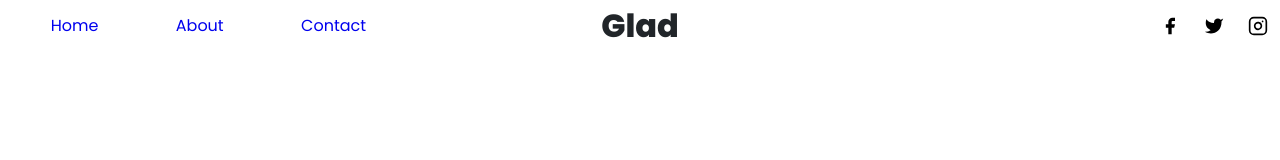
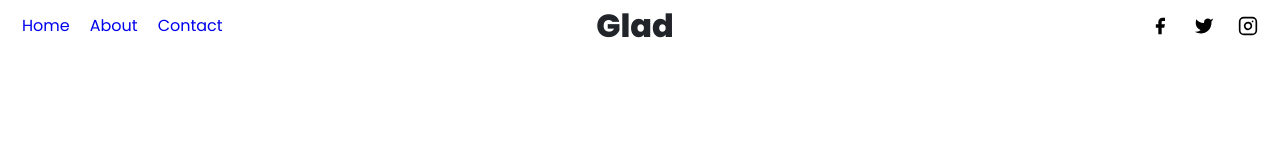
Before and after one commit to WebDevCode/glad-portfolio, a plain HTML site: page index.html in a window 1280 px wide. Drawn offline with Linux system fonts and the light colour scheme.

Commit message:
fix alignment of header elements

```diff
--- a/styles.css
+++ b/styles.css
@@ -91,7 +91,7 @@ header nav {
 
 header nav ul {
   display: flex;
-  justify-content: space-around;
+
 }
 
 header nav ul li {
@@ -100,6 +100,7 @@ header nav ul li {
 
 header nav ul li a {
   display: block;
+  padding: 10px;
   text-decoration: none;
 }
 
@@ -112,6 +113,7 @@ header nav ul li a {
   flex: 1 1;
   display: flex;
   justify-content: flex-end;
+  padding-right: 10px;
 }
 
 .social-icon {
```
